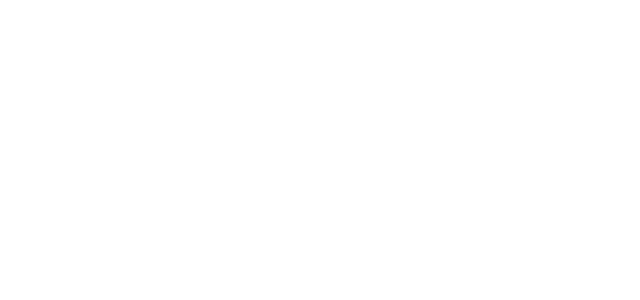
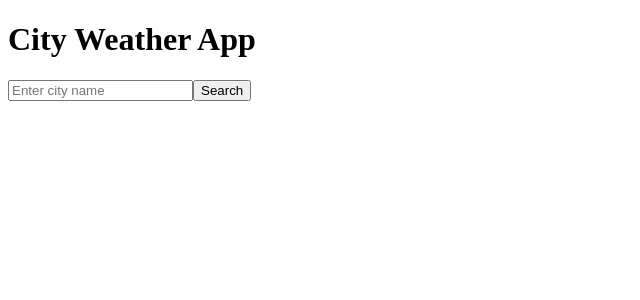
Before and after one commit to acciojob/city-weather-shahids444, a React app: page / in a window 1280 px wide. Shown: the top 300 px of the page, without its empty margins (0-640 px from the left). Built offline with nearby package versions, Linux system fonts and the light colour scheme.

Commit message:
Update App.js

```diff
--- a/src/components/App.js
+++ b/src/components/App.js
@@ -1,13 +1,58 @@
+import React, { useState } from "react";
+import "./../styles/App.css";
 
-import React from "react";
-import './../styles/App.css';
+const API_KEY = "ba6df9d78f99fd42482d86d1cff87a33";
 
 const App = () => {
+  const [query, setQuery] = useState("");
+  const [weatherData, setWeatherData] = useState(null);
+
+  const fetchWeather = async () => {
+    if (!query) return;
+    try {
+      const response = await fetch(
+        `https://api.openweathermap.org/data/2.5/weather?q=${query}&appid=${API_KEY}&units=metric`
+      );
+      const data = await response.json();
+      if (data.cod === 200) {
+        setWeatherData(data);
+      } else {
+        setWeatherData(null);
+        alert("City not found!");
+      }
+    } catch (error) {
+      console.error("Error fetching weather data:", error);
+      alert("Failed to fetch data");
+    }
+  };
+
   return (
     <div>
-        {/* Do not remove the main div */}
+      {/* Do not remove the main div */}
+      <h1>City Weather App</h1>
+      <div className="search">
+        <input
+          type="text"
+          placeholder="Enter city name"
+          value={query}
+          onChange={(e) => setQuery(e.target.value)}
+        />
+        <button onClick={fetchWeather}>Search</button>
+      </div>
+
+      {weatherData && (
+        <div className="weather">
+          <h2>{weatherData.name}</h2>
+          <p>Temperature: {weatherData.main.temp}°C</p>
+          <p>{weatherData.weather[0].description}</p>
+          <img
+            src={`https://openweathermap.org/img/wn/${weatherData.weather[0].icon}@2x.png`}
+            alt="weather icon"
+          />
+        </div>
+      )}
     </div>
-  )
-}
+  );
+};
 
-export default App
+export default App;
```
